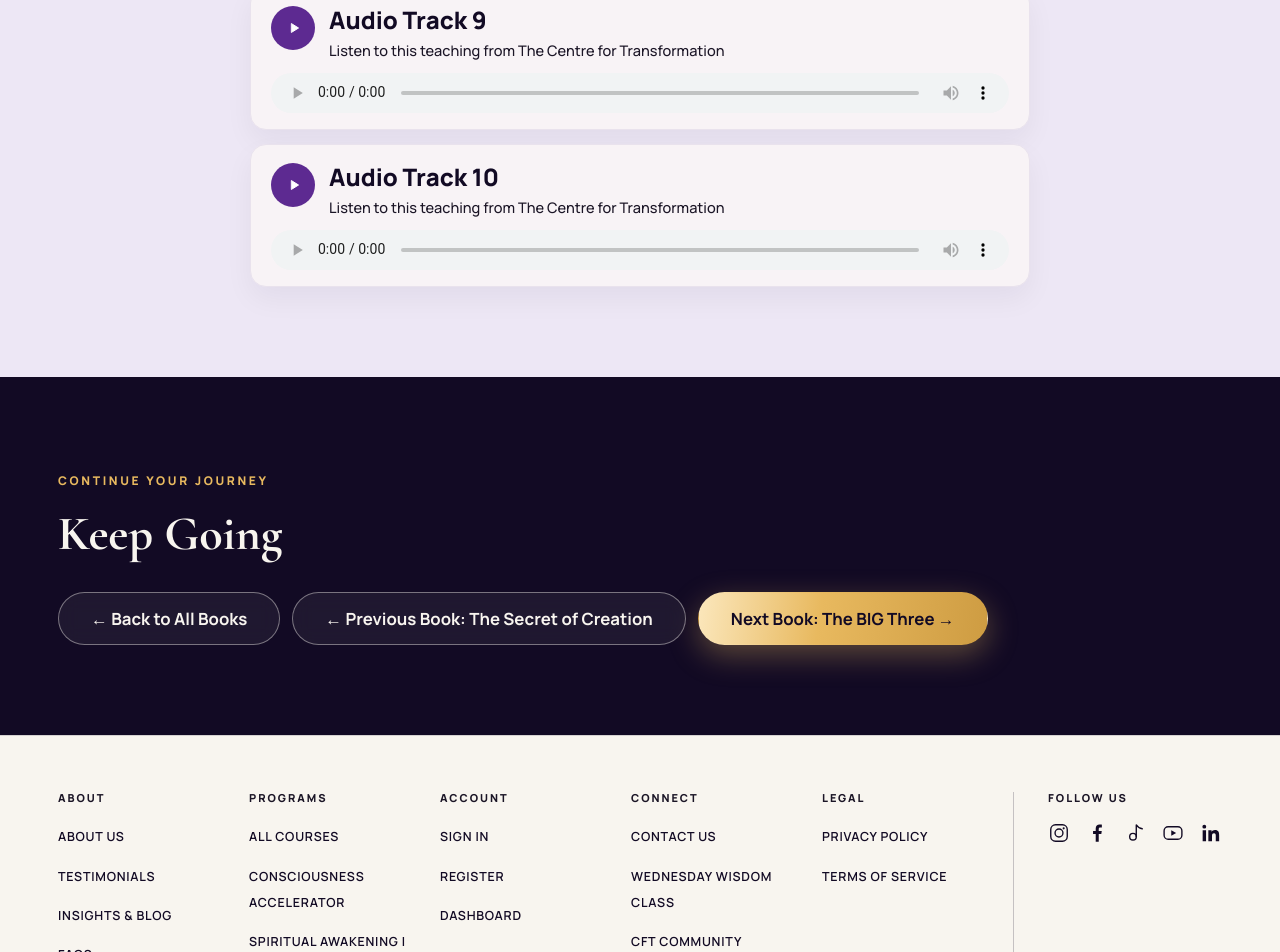
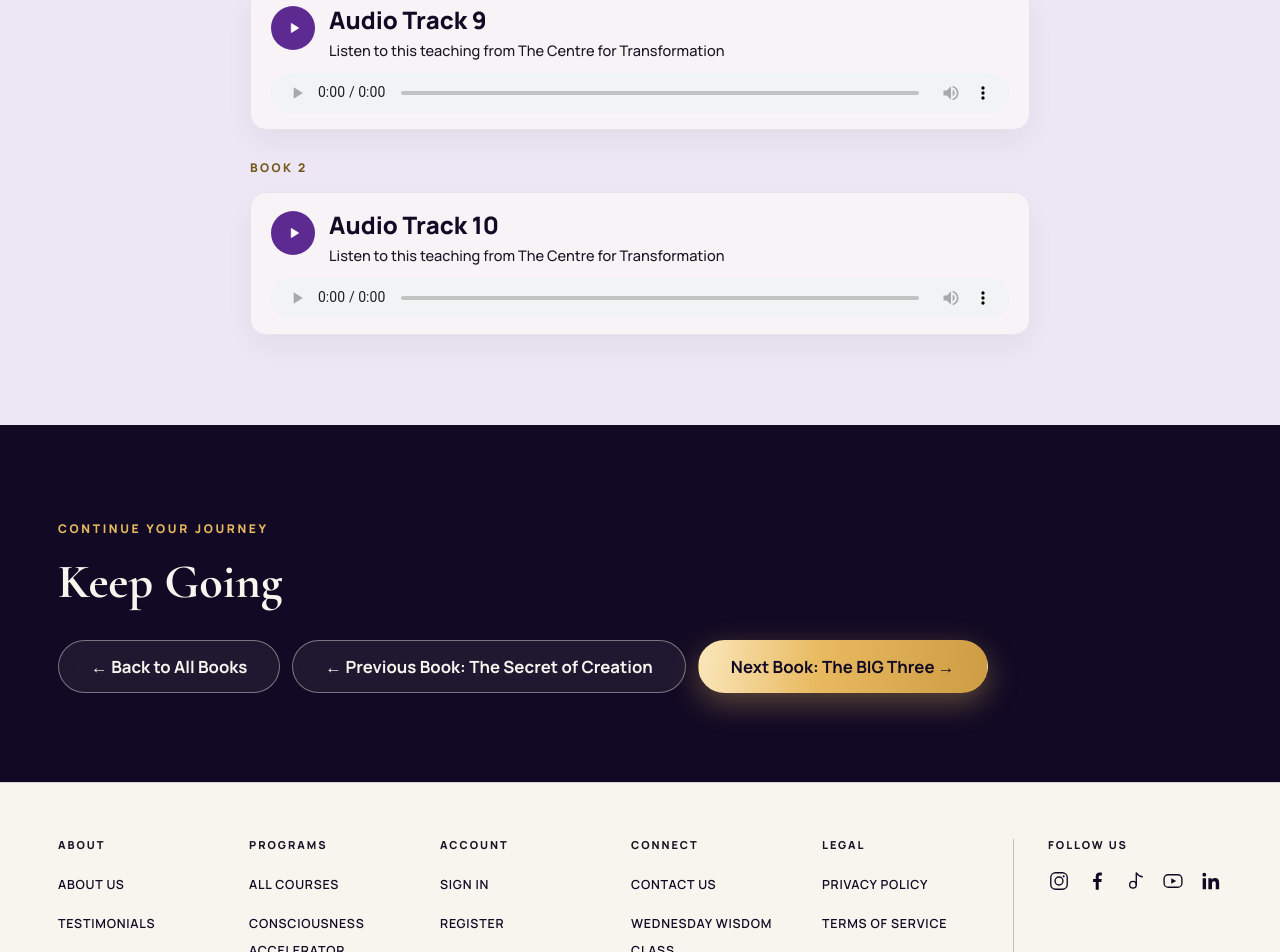
Before and after one commit to anjalinciterz-ship-it/thecft.caa, a React (Vite) app: page /books/caught-in-the-act in a window 1280 px wide. Shown: the part 3390-4342 px from the top of the page. Built offline with nearby package versions, Linux system fonts and the light colour scheme; no server answers.

Commit message:
Open the tenth CAUGHT in the ACT recording under its own Book 2 heading

```diff
--- a/src/data/books.js
+++ b/src/data/books.js
@@ -131,11 +131,16 @@ export const books = [
       groups: [
         {
           label: null,
+          tracks: [1, 2, 3, 4, 5, 6, 7, 8, 9].map((n) => ({
+            label: `Track ${n}`,
+            src: `${CAUGHT_IN_THE_ACT}/${n}-Audio-Track.mp3`,
+          })),
+        },
+        {
+          // He asked for this recording to open under its own heading. Cards
+          // still number by position, so it stays Audio Track 10.
+          label: 'Book 2',
           tracks: [
-            ...[1, 2, 3, 4, 5, 6, 7, 8, 9].map((n) => ({
-              label: `Track ${n}`,
-              src: `${CAUGHT_IN_THE_ACT}/${n}-Audio-Track.mp3`,
-            })),
             // Named the way the client stored it rather than N-Audio-Track.mp3.
             { label: 'Track 10', src: `${CAUGHT_IN_THE_ACT}/part2CINTHEA.mp3` },
           ],
```
